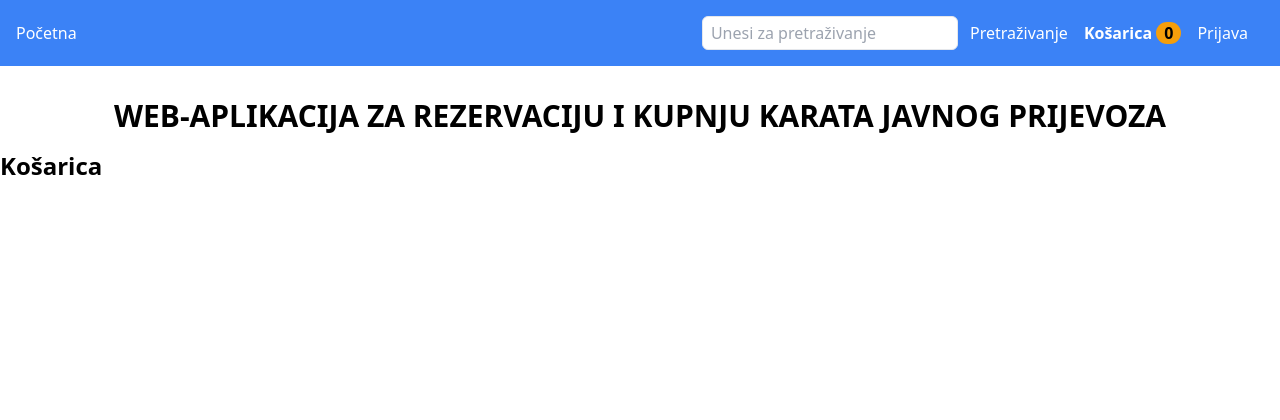
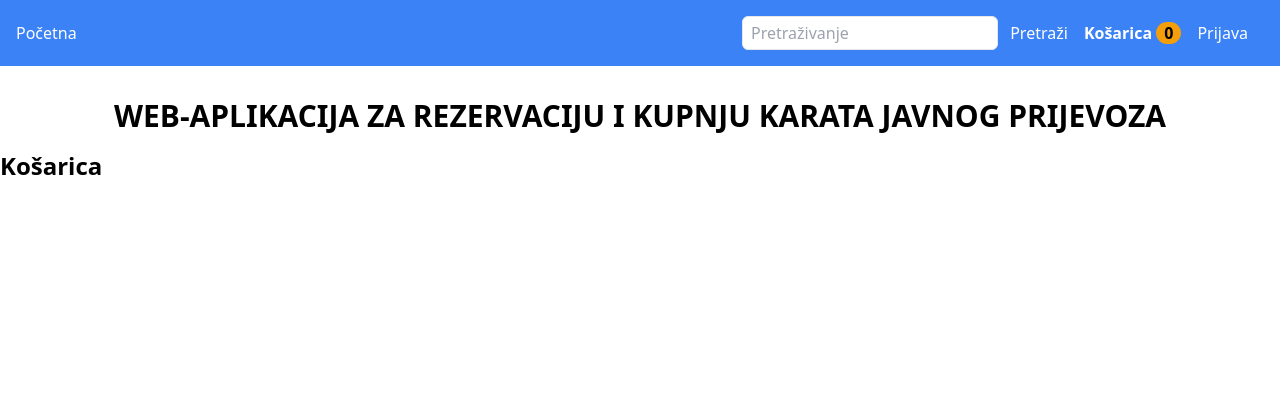
Before and after one commit to daredevil9215/PIOS-TVZ, a Flask app: page /cart in a window 1280 px wide. Shown: the top 420 px of the page. Run offline with Flask 3, Linux system fonts and the light colour scheme.

Commit message:
search form edit

```diff
--- a/app/templates/base.html
+++ b/app/templates/base.html
@@ -49,8 +49,8 @@
               </div>
               <div class="flex items-center">
                   <form action="/search" method="POST">
-                      <input type="text" name="search_query" placeholder="Unesi za pretraživanje" class="w-64 px-2 py-1 border rounded-md focus:outline-none focus:ring focus:ring-blue-400 mr-2 text-black">
-                      <button type="submit" class="text-white mr-4 {{ 'font-bold' if '/search' in request.path else '' }}">Pretraživanje</button>
+                      <input type="text" name="search_query" placeholder="Pretraživanje" class="w-64 px-2 py-1 border rounded-md focus:outline-none focus:ring focus:ring-blue-400 mr-2 text-black">
+                      <button type="submit" class="text-white mr-4 {{ 'font-bold' if '/search' in request.path else '' }}">Pretraži</button>
                   </form>
                   <a href="{{ url_for('main.view_cart') }}" class="text-white mr-4 {{ 'font-bold' if '/cart' in request.path else '' }}">
                     Košarica
```
